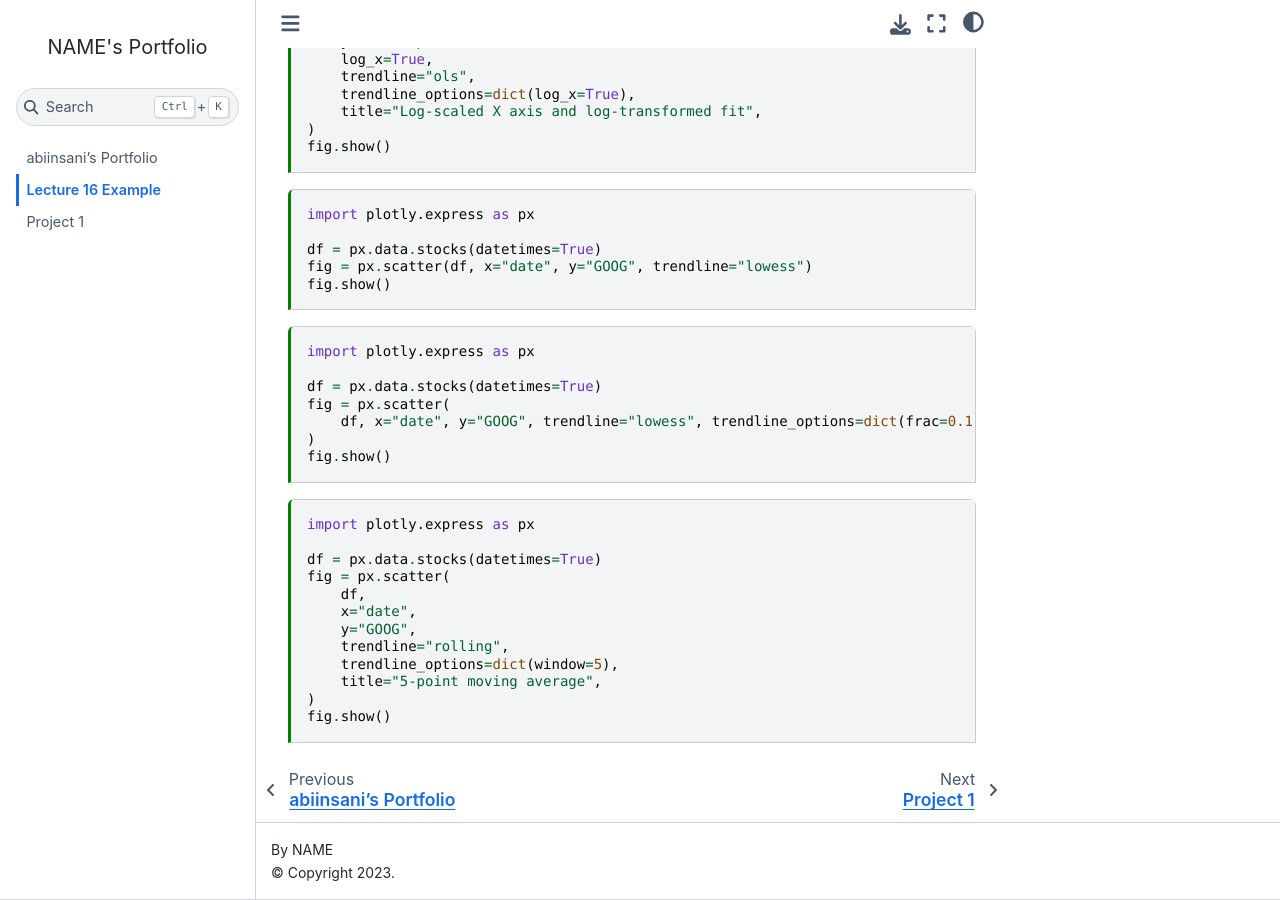
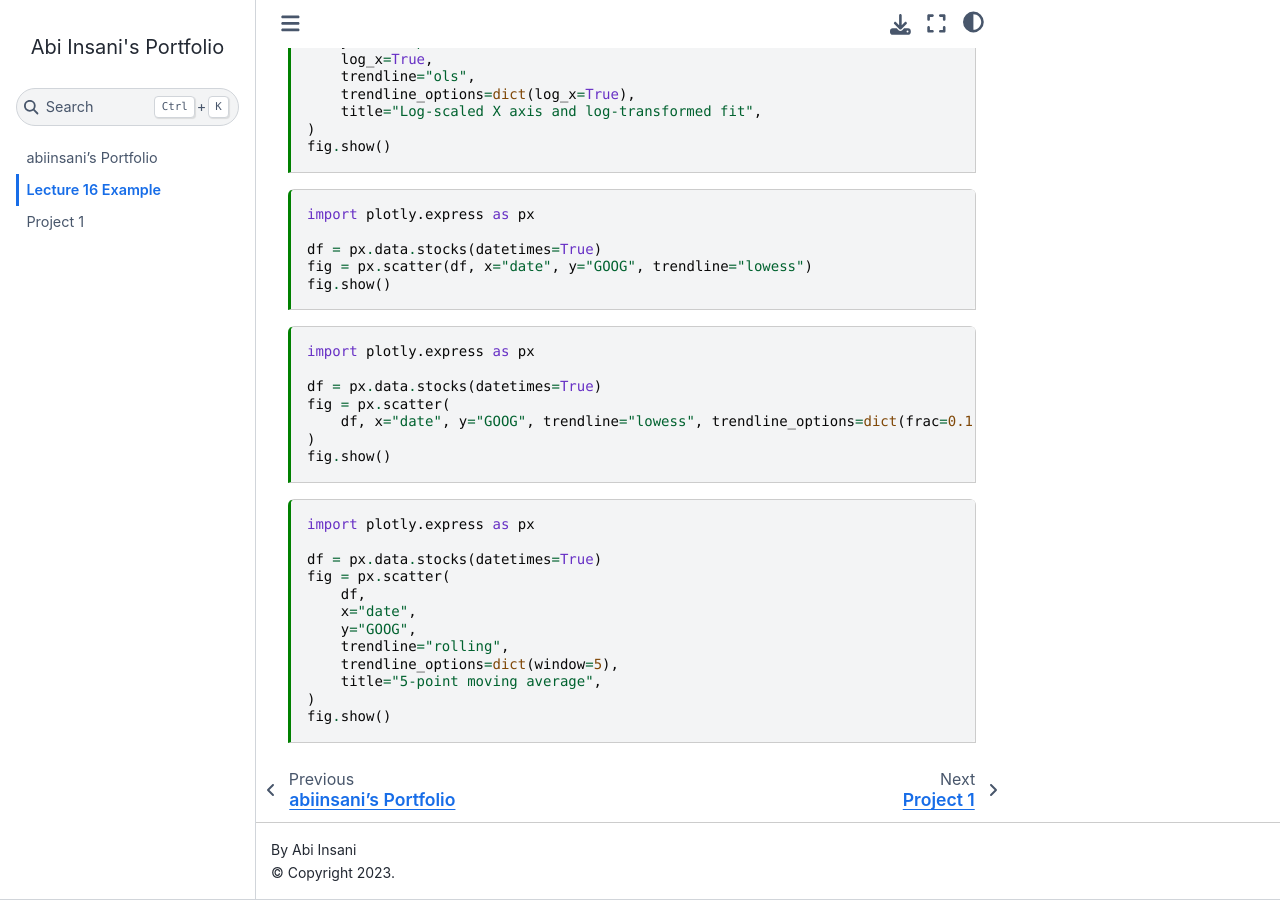
Before and after one commit to abiinsani/abiinsani.github.io, a Jupyter Book: the page built from lecture_16_example.ipynb, in a window 1280 px wide and 900 px high, scrolled down 1887 px. Built offline with Jupyter Book 1.0.4 settings and Sphinx 7.4.7 and the Sphinx Book theme 1.1.4, drawn with Linux system fonts in a browser that asks for light colours; comment, search, counter and statistics services are not loaded.

Commit message:
Minor revision for project 1

```diff
--- a/_config.yml
+++ b/_config.yml
@@ -1,7 +1,7 @@
 # https://jupyterbook.org/customize/config.html
 
-title: "NAME's Portfolio"
-author: NAME
+title: "Abi Insani's Portfolio"
+author: Abi Insani
 
 # https://jupyterbook.org/en/stable/structure/configure.html#disable-building-files-that-arent-in-the-table-of-contents
 only_build_toc_files: true
```
